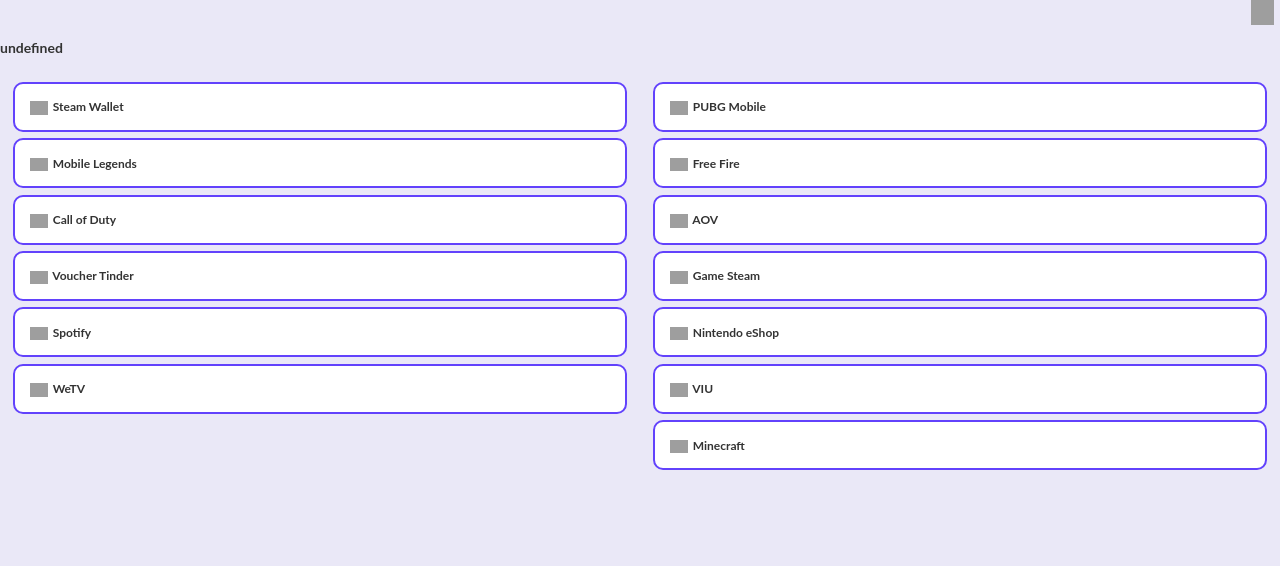
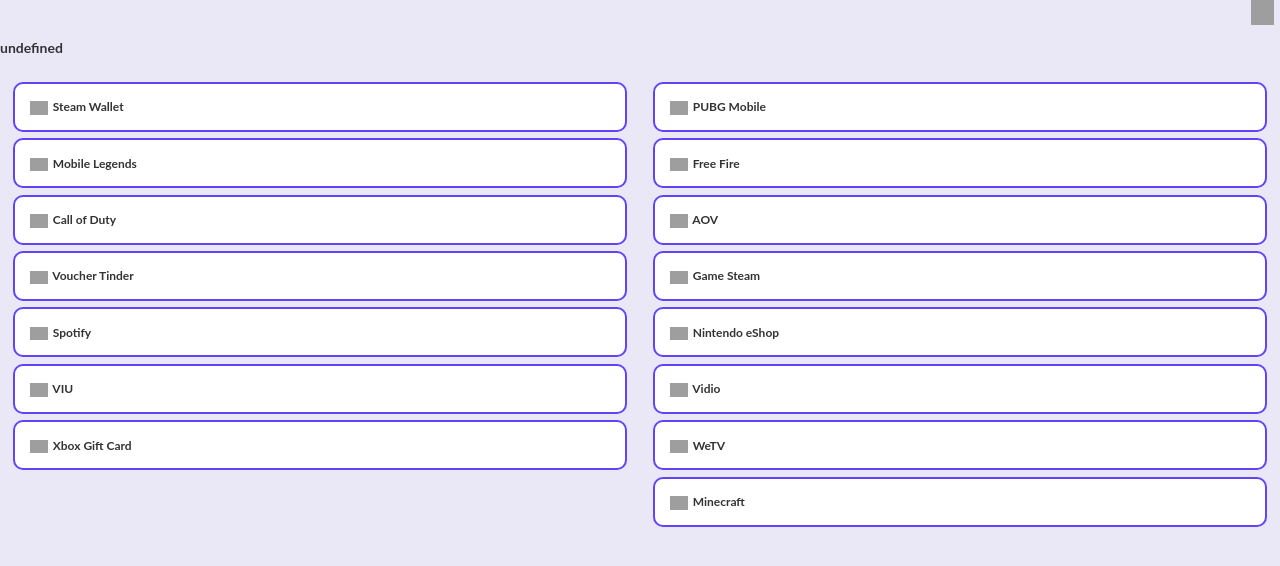
Before and after one commit to AtharshanShriram/VocherID, a plain HTML site: page index.html in a window 1280 px wide. Drawn offline with nearby package versions, Linux system fonts and the light colour scheme; grey boxes are pictures that could not be loaded.

Commit message:
Update index.html

```diff
--- a/index.html
+++ b/index.html
@@ -425,10 +425,10 @@
         Spotify
     </button>
 
-<!--     <button type="button" class="right primary-btn col-xs-11 text-left" onclick="vidio()">
+    <button type="button" class="right primary-btn col-xs-11 text-left" onclick="vidio()">
         <img src="https://cdn.yellowmessenger.com/IeWNw3MrNzCe1621258096556.png" alt="Place Holder" />
         Vidio
-    </button> -->
+    </button>
 
 
     <button type="button" class="right primary-btn col-xs-11 text-left" onclick="viu()">
@@ -453,10 +453,10 @@
     </button>
 
 
-<!--     <button type="button" class="right primary-btn col-xs-11 text-left" onclick="xbox()">
+    <button type="button" class="right primary-btn col-xs-11 text-left" onclick="xbox()">
         <img src="https://cdn.yellowmessenger.com/gzQzUptDw2tC1621255146766.png" alt="Place Holder" />
         Xbox Gift Card
-    </button> -->
+    </button>
 
 
     <button type="button" class="right primary-btn col-xs-11 text-left" onclick="mine()">
```
